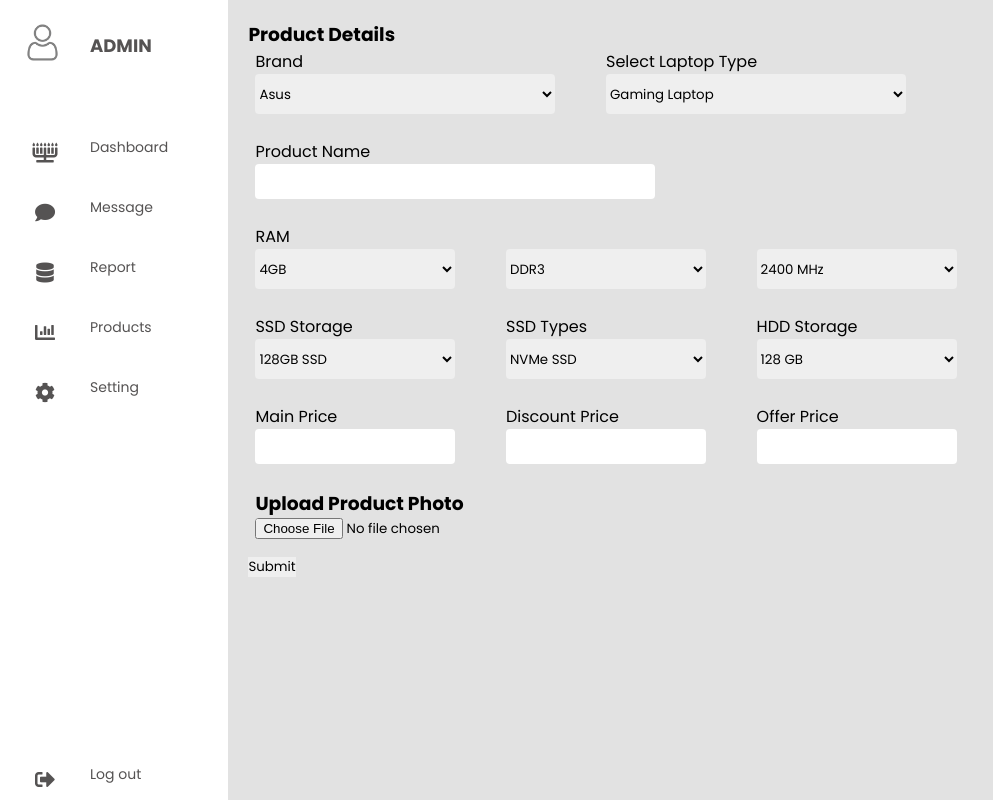
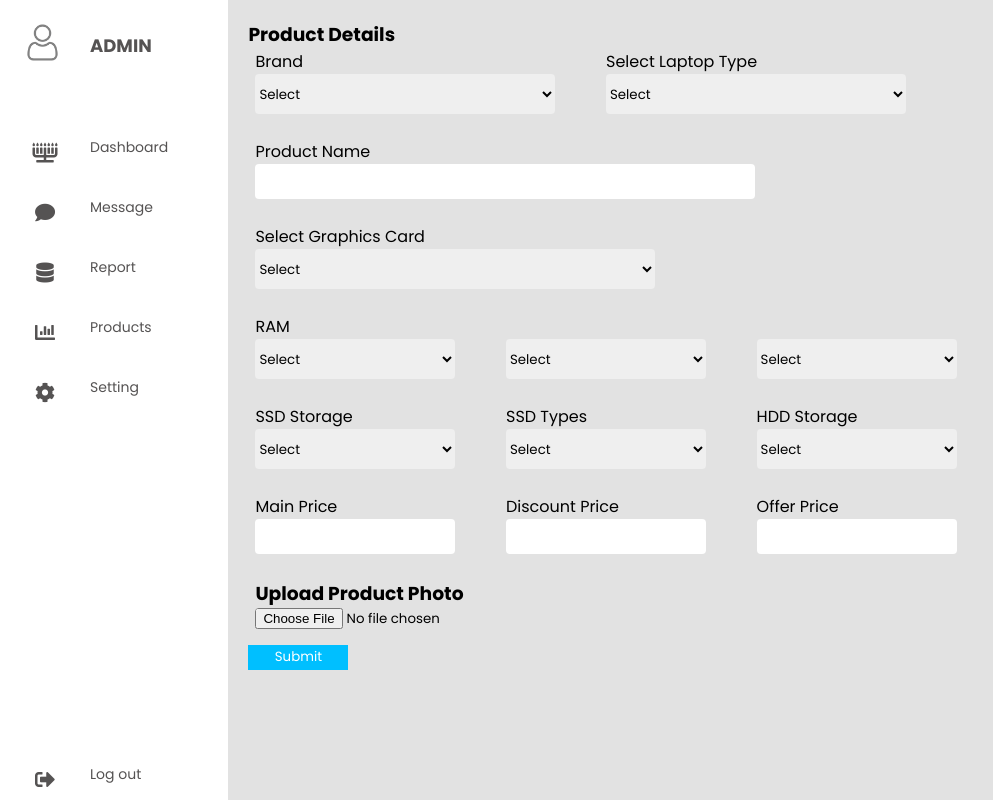
Before and after one commit to sandeshgiri98/Ecommerce-project, a PHP site: page /userdashboard.php in a window 1280 px wide. Shown: the whole page, without its empty margins (0-993 px from the left). Run offline with PHP 8.4, Linux system fonts and the light colour scheme.

Commit message:
Updated on June 8 at 5:48PM

```diff
--- a/user dashboard/userdash.css
+++ b/user dashboard/userdash.css
@@ -214,7 +214,7 @@ table thead tr{
 input
 {
   height: 35px;
-  width: 400px;
+  width: 500px;
   border-radius: 4px;
   align-items: center;
   justify-content: center;
@@ -267,7 +267,23 @@ select
     width: 200px;
     justify-content: space-evenly;
   }
-
-  @media (max-width : 600px) {
+  #graphics-card {
+    width: 500px;
 
   }
+ button{
+  height: 25px;
+  width: 100px;
+  background-color: deepskyblue;
+  color: rgb(255, 255, 255);
+ }
+ button:hover
+ {
+  height: 30px;
+  width: 120px;
+  background-color: rgb(0, 179, 255);
+  color: rgb(255, 255, 255);
+ }
+  /* @media (max-width : 600px) {
+
+  } */
--- a/user dashboard/userdashboard.php
+++ b/user dashboard/userdashboard.php
@@ -55,7 +55,8 @@
                 <div class="brand_info">
                       <div class="brand">
                         <label for="brand">Brand</label>
-                        <select id="brand" name="brand">
+                        <select id="brand" name="brand" required>
+                        <option value="" disabled selected>Select</option>
                           <option value="asus">Asus</option>
                           <option value="dell">Dell</option>
                           <option value="hp">HP</option>
@@ -69,9 +70,10 @@
                           <option value="razer">Razer</option>
                         </select>
                       </div>
-                      <div class="types_laptop">
+                      <div class="laptop_types">
                         <label for="laptop-type">Select Laptop Type</label>
-                        <select name="laptop-type" id="laptop-type">
+                        <select name="laptop-type" id="laptop-type"  name="laptop_type" required>
+                        <option value="" disabled selected>Select</option>
                             <option value="Gaming Laptop">Gaming Laptop</option>
                             <option value="Notebook">Notebook</option>
                             <option value="Ultraportable">Ultraportable</option>
@@ -85,12 +87,61 @@
                     </div>
                     <br>
                     <label for="name">Product Name</label>
-                    <input type="text" id="name" name="name">
+                    <input type="text" id="name" name="name" required>
                     <br>
+                    <!------------------------------------------------------------------------------------------------->
+                    <label for="graphics_card">Select Graphics Card</label>
+                    <select id="graphics_card" name="graphics_card">
+                    <option value="" disabled selected>Select</option>
+                      <optgroup label="NVIDIA GeForce RTX Series">
+                        <option value="GeForce RTX 4090">GeForce RTX 4090</option>
+                        <option value="GeForce RTX 4080Ti">GeForce RTX 4080Ti</option>
+                        <option value="GeForce RTX 4080">GeForce RTX 4080</option>
+                        <option value="GeForce RTX 4070Ti">GeForce RTX 4070Ti</option>
+                        <option value="GeForce RTX 4070">GeForce RTX 4070</option>
+                        <option value="GeForce RTX 4060Ti">GeForce RTX 4060Ti</option>
+                        <option value="GeForce RTX 4060">GeForce RTX 4060</option>
+                        <option value="GeForce RTX 4050Ti">GeForce RTX 4050Ti</option>
+                        <option value="GeForce RTX 4050">GeForce RTX 4050</option>
+                        <option value="GeForce RTX 3090Ti">GeForce RTX 3090Ti</option>
+                        <option value="GeForce RTX 3090">GeForce RTX 3090</option>
+                        <option value="GeForce RTX 3080Ti">GeForce RTX 3080Ti</option>
+                        <option value="GeForce RTX 3080">GeForce RTX 3080</option>
+                        <option value="GeForce RTX 3070Ti">GeForce RTX 3070Ti</option>
+                        <option value="GeForce RTX 3070">GeForce RTX 3070</option>
+                        <option value="GeForce RTX 3060 Ti">GeForce RTX 3060 Ti</option>
+                        <option value="GeForce RTX 3060">GeForce RTX 3060</option>
+                        <option value="GeForce RTX 3050 Ti">GeForce RTX 3050 Ti</option>
+                        <option value="GeForce RTX 3050">GeForce RTX 3050</option>
+                      </optgroup>
+                      <optgroup label="NVIDIA GeForce GTX Series">
+                        <option value="GeForce GTX 1660 Ti">GeForce GTX 1660 Ti</option>
+                        <option value="GeForce GTX 1660 Super">GeForce GTX 1660 Super</option>
+                        <option value="GeForce GTX 1660">GeForce GTX 1660</option>
+                        <option value="GeForce GTX 1650 Super">GeForce GTX 1650 Super</option>
+                        <option value="GeForce GTX 1650">GeForce GTX 1650</option>
+                      </optgroup>
+                      <optgroup label="AMD Radeon RX Series">
+                        <option value="Radeon RX 6900 XT">Radeon RX 6900 XT</option>
+                        <option value="Radeon RX 6800 XT">Radeon RX 6800 XT</option>
+                        <option value="Radeon RX 6800">Radeon RX 6800</option>
+                        <option value="Radeon RX 6700 XT">Radeon RX 6700 XT</option>
+                        <option value="Radeon RX 6600 XT">Radeon RX 6600 XT</option>
+                        <option value="Radeon RX 6600">Radeon RX 6600</option>
+                      </optgroup>
+                      <optgroup label="Intel Xe Graphics Series">
+                        <option value="Intel Iris Xe Graphics G7">Intel Iris Xe Graphics G7</option>
+                        <option value="Intel Iris Xe Graphics G4">Intel Iris Xe Graphics G4</option>
+                        <option value="Intel UHD Graphics Xe G4">Intel UHD Graphics Xe G4</option>
+                      </optgroup>
+                    </select>
+                    <br>
+                    <!------------------------------------------------------------------------------------------------->
                     <label for="ram">RAM</label>
                     <div class="ram_types">
                       <div class="ram_gb">
-                        <select name="ram" id="ram">
+                        <select name="ram" id="ram" required>
+                        <option value="" disabled selected>Select</option>
                         <option value="4GB">4GB</option>
                         <option value="8GB">8GB</option>
                         <option value="16GB">16GB</option>
@@ -99,14 +150,16 @@
                         </select>
                       </div>
                       <div class="ram_ddr">
-                        <select name="ddr" id="ddr">
+                        <select name="ddr" id="ddr" required>
+                          <option value="" disabled selected>Select</option>
                           <option value="DDR3">DDR3</option>
                           <option value="DDR4">DDR4</option>
                           <option value="DDR5">DDR5</option>
                         </select>
                       </div>
                       <div class="ram_mhz">
-                        <select name="mhz" id="mhz">
+                        <select name="mhz" id="mhz" required>
+                          <option value="" disabled selected>Select</option>
                           <option value="2400">2400 MHz</option>
                           <option value="2666">2666 MHz</option>
                           <option value="3000">3000 MHz</option>
@@ -124,7 +177,8 @@
                      <div class="storage">
                       <div class="ssd_storage_types">
                         <label for="ssd">SSD Storage</label>
-                        <select name="ssd" id="ssd">
+                        <select name="ssd" id="ssd" >
+                          <option value="" disabled selected>Select</option>
                           <option value="128GB">128GB SSD</option>
                           <option value="250GB">250GB SSD</option>
                           <option value="500GB">500GB SSD</option>
@@ -135,6 +189,7 @@
                       <div class="ssd_types">
                       <label for="ssd_types">SSD Types</label>
                         <select name="ssd_types" id="ssd_types">
+                          <option value="" disabled selected>Select</option>
                           <option value="NVMe">NVMe SSD</option>
                           <option value="SATA">SATA SSD</option>
                           <option value="M.2">M.2 SSD</option>
@@ -144,7 +199,8 @@
                       </div>
                       <div class="hdd_types">
                         <label for="hdd">HDD Storage</label>
-                        <select name="memory-size" id="memory-size">
+                        <select name="memory_size" id="memory_size">
+                        <option value="" disabled selected>Select</option>
                         <option value="128 GB">128 GB</option>
                         <option value="256 GB">256 GB</option>
                         <option value="512 GB">512 GB</option>
@@ -159,11 +215,11 @@
                       <div class="price_list">
                         <div>
                           <label for="main-price">Main Price</label>
-                          <input type="number" id="main-price" name="main-price">
+                          <input type="number" id="main-price" name="main-price" required>
                         </div>
                         <div>
                           <label for="discount-price">Discount Price</label>
-                          <input type="number" id="discount-price" name="discount-price">
+                          <input type="number" id="discount-price" name="discount-price" >
                         </div>
 
                         <div>
```
Also changed, not shown: user dashboard/redirect.php (+20 -4 lines), 1 other file.
